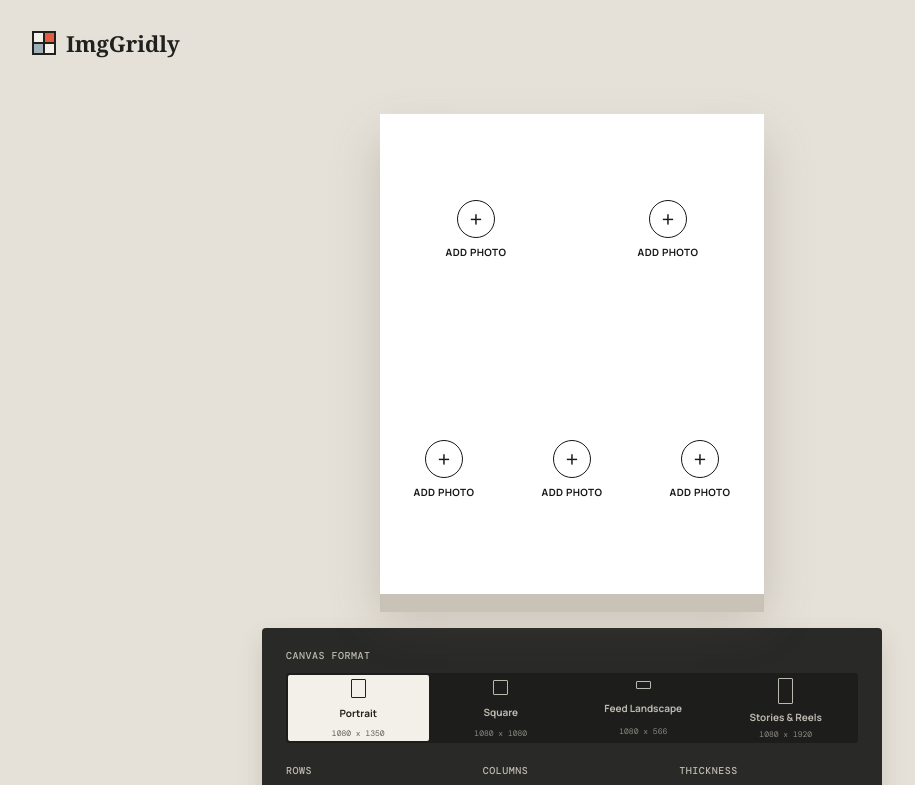
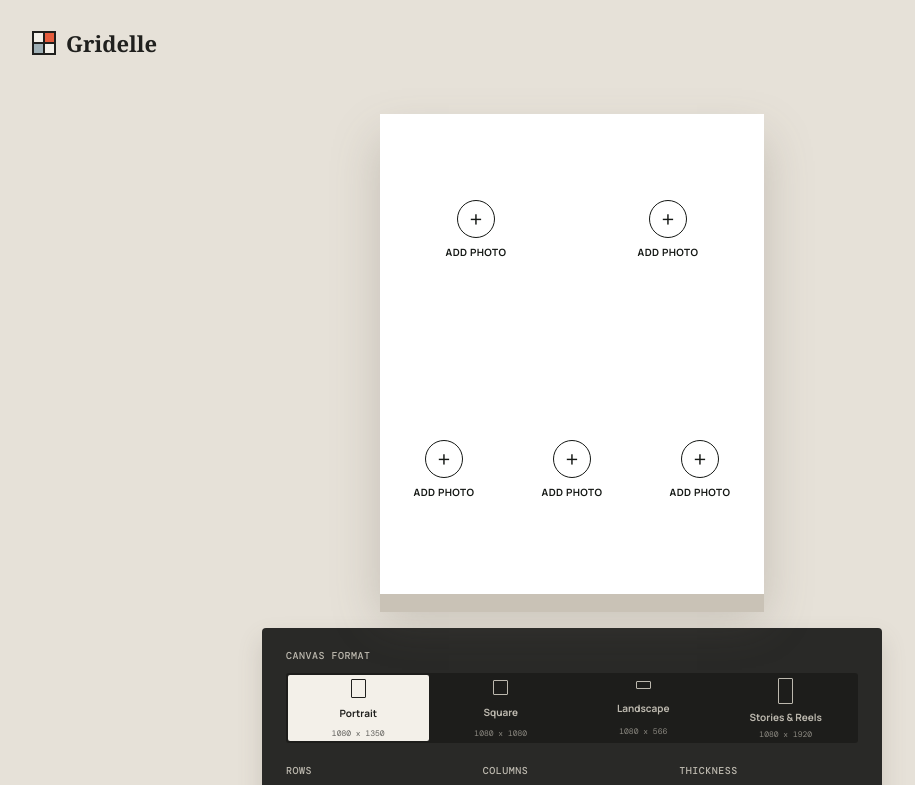
Before and after one commit to aben20807/Gridelle, a React (Vite) app: page / in a window 1280 px wide. Shown: the top 785 px of the page, without its empty margins (68-983 px from the left). Built offline with nearby package versions, Linux system fonts and the light colour scheme.

Commit message:
feat: rename project to Gridelle and update related references in code and documentation

```diff
--- a/index.html
+++ b/index.html
@@ -8,7 +8,7 @@
     <meta name="mobile-web-app-capable" content="yes" />
     <meta name="apple-mobile-web-app-capable" content="yes" />
     <meta name="apple-mobile-web-app-status-bar-style" content="black-translucent" />
-    <title>ImgGridly - Image Collage Editor</title>
+    <title>Gridelle - Image Collage Editor</title>
   </head>
   <body>
     <div id="root"></div>
--- a/src/App.jsx
+++ b/src/App.jsx
@@ -4,7 +4,7 @@ import './App.css'
 const ASPECTS = [
   { label: 'Portrait', dimensions: '1080 x 1350', value: '4 / 5', ratio: 0.8 },
   { label: 'Square', dimensions: '1080 x 1080', value: '1 / 1', ratio: 1 },
-  { label: 'Feed Landscape', dimensions: '1080 x 566', value: '1.91 / 1', ratio: 1.91 },
+  { label: 'Landscape', dimensions: '1080 x 566', value: '1.91 / 1', ratio: 1.91 },
   { label: 'Stories & Reels', dimensions: '1080 x 1920', value: '9 / 16', ratio: 0.5625 },
 ]
 const MIN_ROW = 0.12
@@ -200,7 +200,7 @@ function App() {
       const blob = await createExportBlob()
       const link = document.createElement('a')
       link.href = URL.createObjectURL(blob)
-      link.download = `imggridly-${ASPECTS[aspectIndex].label.toLowerCase().replaceAll(' ', '-')}.${exportFormat}`
+      link.download = `gridelle-${ASPECTS[aspectIndex].label.toLowerCase().replaceAll(' ', '-')}.${exportFormat}`
       link.click()
       URL.revokeObjectURL(link.href)
     } finally {
@@ -212,8 +212,8 @@ function App() {
     setExporting(true)
     try {
       const blob = await createExportBlob()
-      const file = new File([blob], `imggridly-collage.${exportFormat}`, { type: blob.type })
-      if (navigator.canShare?.({ files: [file] }) && navigator.share) await navigator.share({ files: [file], title: 'ImgGridly collage' })
+      const file = new File([blob], `gridelle-collage.${exportFormat}`, { type: blob.type })
+      if (navigator.canShare?.({ files: [file] }) && navigator.share) await navigator.share({ files: [file], title: 'Gridelle collage' })
       else {
         const link = document.createElement('a')
         link.href = URL.createObjectURL(blob)
@@ -282,7 +282,7 @@ function App() {
   }
 
   return <main className="app-shell">
-    <header className="topbar"><div className="brand"><span className="brand-mark" aria-hidden="true"><i /><i /><i /><i /></span><span>ImgGridly</span></div></header>
+    <header className="topbar"><div className="brand"><span className="brand-mark" aria-hidden="true"><i /><i /><i /><i /></span><span>Gridelle</span></div></header>
     <section className="workspace" aria-label="Collage editor">
       <div ref={canvasRef} className="collage-frame" style={{ '--frame-ratio': ASPECTS[aspectIndex].ratio, '--divider-thickness': `${dividerThickness}px`, '--divider-color': dividerColor, '--outer-line': showOuterLine ? `${dividerThickness}px` : '0px', aspectRatio: ASPECTS[aspectIndex].value }}>
         {rows.map((row, rowIndex) => <div className={`grid-row ${activeRowId === row.id ? 'is-active' : ''}`} key={row.id} style={{ flex: row.size }} onClick={() => setActiveRowId(row.id)}>
--- a/vite.config.js
+++ b/vite.config.js
@@ -14,8 +14,8 @@ export default defineConfig({
         navigateFallback: '/index.html',
       },
       manifest: {
-        name: 'ImgGridly - Image Collage Editor',
-        short_name: 'ImgGridly',
+        name: 'Gridelle - Image Collage Editor',
+        short_name: 'Gridelle',
         description: 'Create flexible image collages locally in your browser.',
         theme_color: '#141714',
         background_color: '#141714',
```
Also changed, not shown: 2 other files (tests, documents, lock files or other folders).
